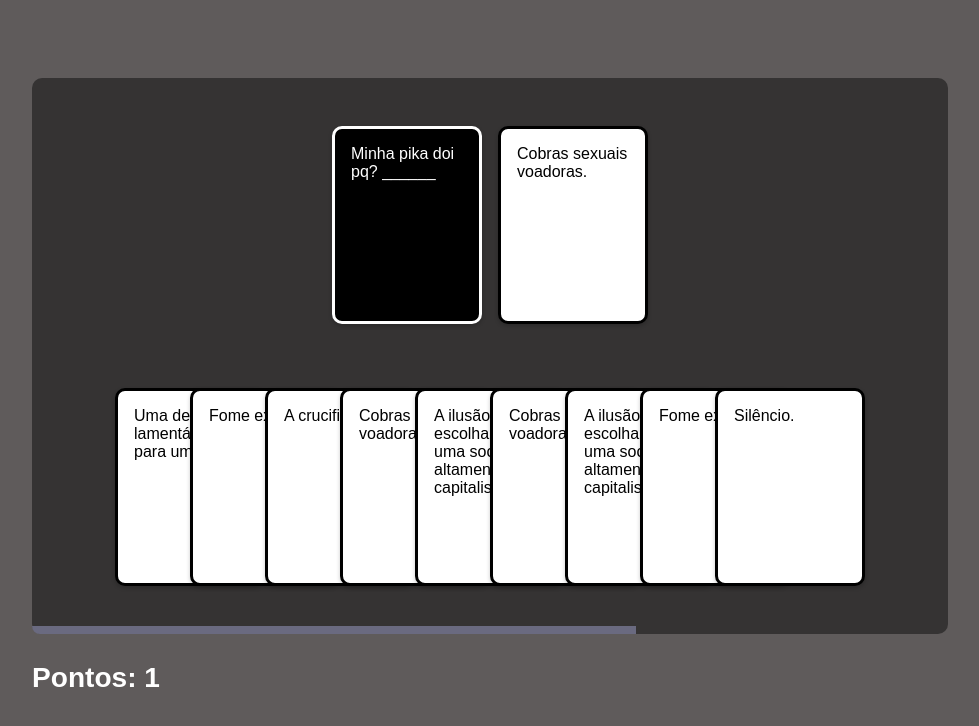
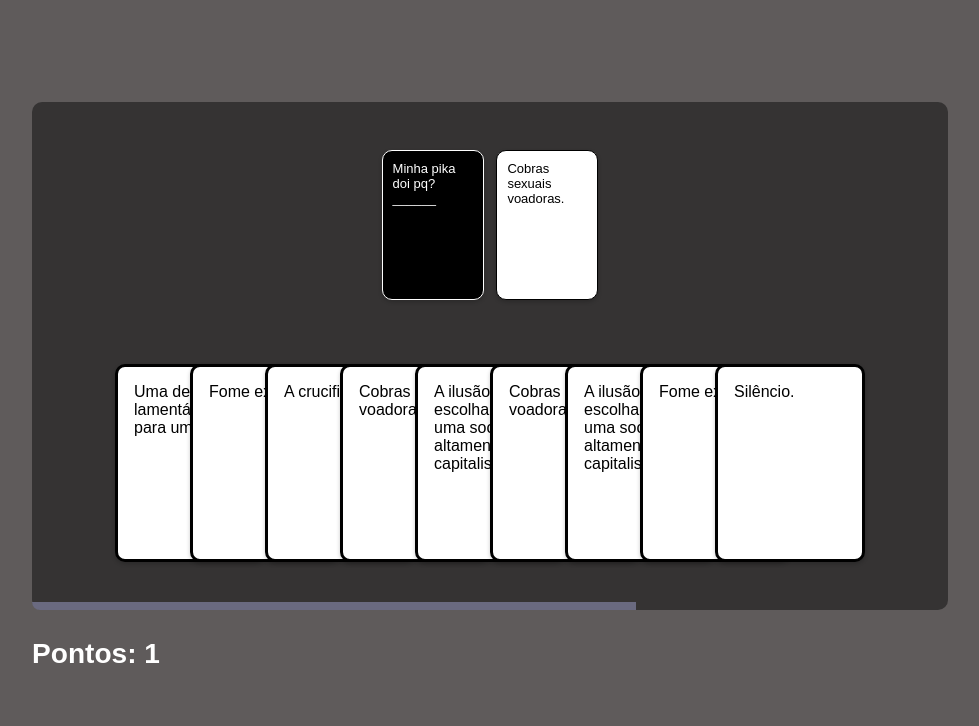
Before and after one commit to chicogborba/JSCardsAgainstHumanity, a plain HTML site: page game.html in a window 1280 px wide. Both pictures are taken after a click on the element 640 px from the left and 486 px from the top of the page. Shown: the whole page, without its empty margins (150-1129 px from the left). Drawn offline with Linux system fonts and the light colour scheme.

Commit message:
changing center card sizes

```diff
--- a/gameStyle.css
+++ b/gameStyle.css
@@ -35,34 +35,24 @@ body {
     background-color: #000;
     color: #fff;
     border-radius: 10px;
-    border-width: 0.2rem;
+    border-width: 0.1rem;
     border-style: solid;
     border-color: #fff;
     box-shadow: 0 2px 4px 0 rgba(0, 0, 0, 0.2);
-    padding: 16px;
+    padding: 10px;
     text-align: left;
     font-family: arial;
-    font-size: medium;
-    width: 7rem;
-    height: 10rem;
+    font-size: small;
+    width: 5rem;
+    height: 8rem;
 }
 
 .white-center-card {
-    background-color: #fff;
-    color: #000;
-    border-radius: 10px;
-    border-width: 0.2rem;
-    border-style: solid;
-    border-color: #000;
-    box-shadow: 0 2px 4px 0 rgba(0, 0, 0, 0.2);
-    padding: 16px;
-    text-align: left;
-    font-family: arial;
-    font-size: medium;
-    width: 7rem;
-    height: 10rem;
-    transition: all 0.3s ease-in-out;
-    margin-left: -75px;
+    padding: 10px !important;
+    border-width: 0.1rem !important;
+    font-size: small !important;
+    width: 5rem !important;
+    height: 8rem !important;
 }
 
 .white-card {
@@ -113,7 +103,7 @@ body {
     justify-content: center;
     align-items: center;
     margin-bottom: 4rem;
-    gap: 1rem;
+    gap: 0.8rem;
 }
 
 .line-counter {
--- a/index.js
+++ b/index.js
@@ -114,9 +114,11 @@ function handleCardClick(event) {
   if (centerCard.contains(card) && card.classList.contains("white-card")) {
     userHand.appendChild(card)
     card.classList.add("hand-card")
+    card.classList.remove("white-center-card")
   } else if (centerCard.childElementCount <= BlackCard.pick && card.classList.contains("white-card")) {
     centerCard.appendChild(card)
     card.classList.remove("hand-card")
+    card.classList.add("white-center-card")
     card.style.transform = "scale(0)"
     setTimeout(() => {
       card.style.transform = "scale(1)"
```
